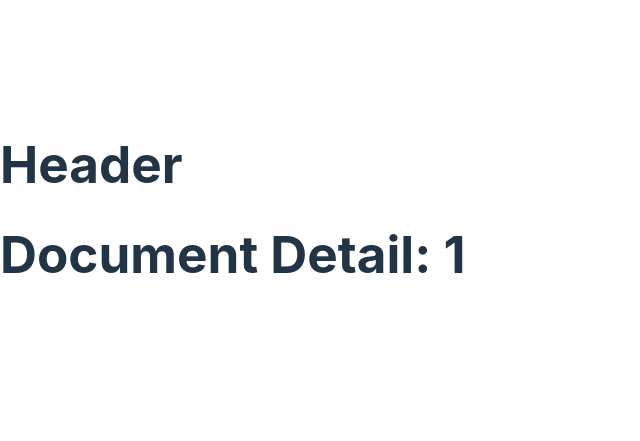
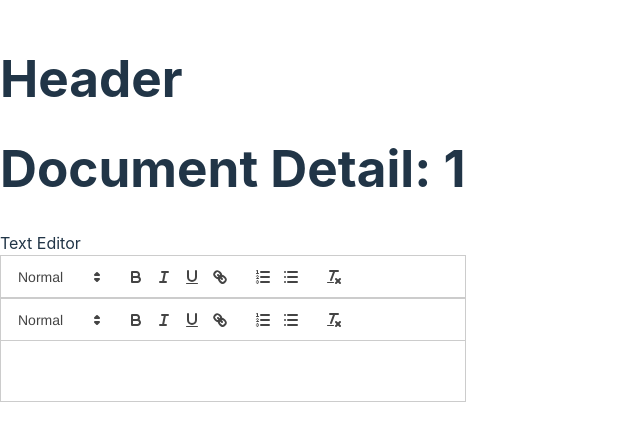
Before and after one commit to Misa2799/Realtime-editor_school-project, a React (Vite) app in the folder frontend/: page /document/1 in a window 1280 px wide. Shown: the part 191-632 px from the top of the page, without its empty margins (0-640 px from the left). Built offline with nearby package versions, Linux system fonts and the light colour scheme.

Commit message:
add quill in docdetail

```diff
--- a/frontend/src/pages/DocumentDetail.tsx
+++ b/frontend/src/pages/DocumentDetail.tsx
@@ -1,11 +1,20 @@
 import { useParams } from "react-router-dom";
+import { useEffect} from "react";
+import Quill from "quill";
+import "quill/dist/quill.snow.css"
 
 export const DocumentDetail = () => {
     const { id } = useParams();
 
+    useEffect(() => {
+        new Quill("#container", {theme: "snow"})
+    }, [])
+
     return (
         <div>
             <h1>Document Detail: {id}</h1>
+            Text Editor
+            <div id="container"></div>
         </div>
     );
 }
--- a/frontend/src/pages/TextEditor.tsx
+++ b/frontend/src/pages/TextEditor.tsx
@@ -1,9 +1,9 @@
-import React from 'react'
+
 
 export default function TextEditor() {
   return (
     <div>
-
+      Text Editor
     </div>
   )
 }
```
